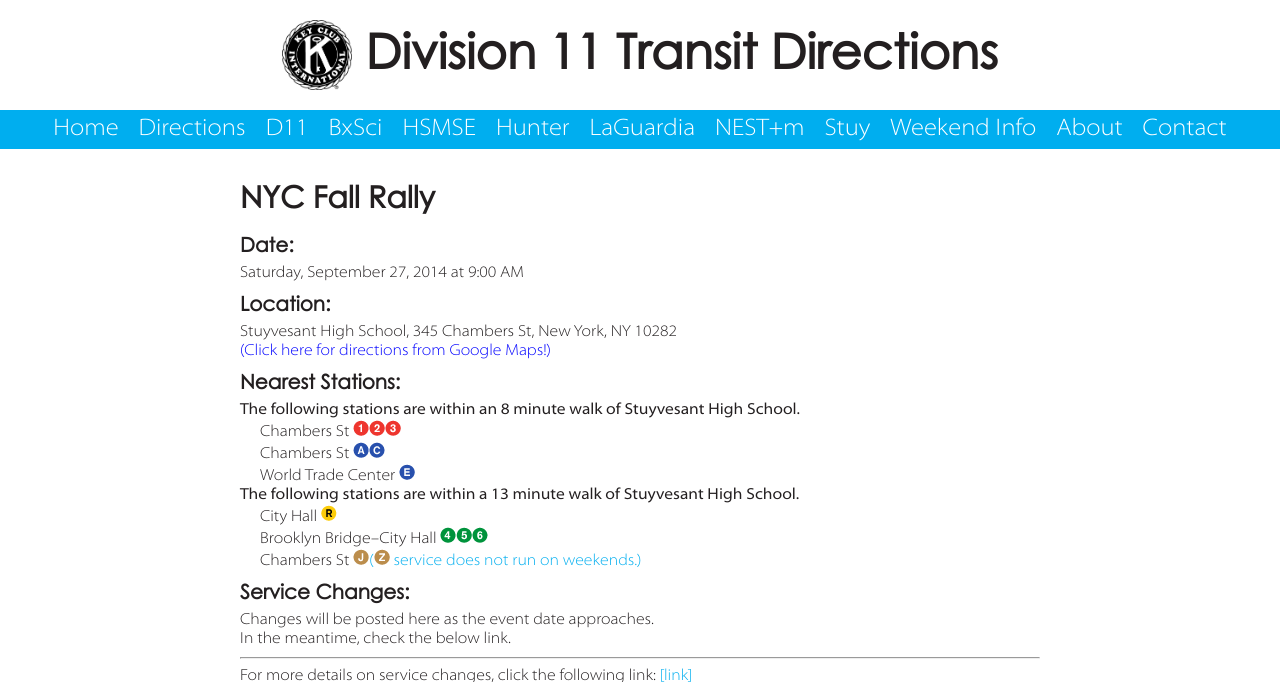
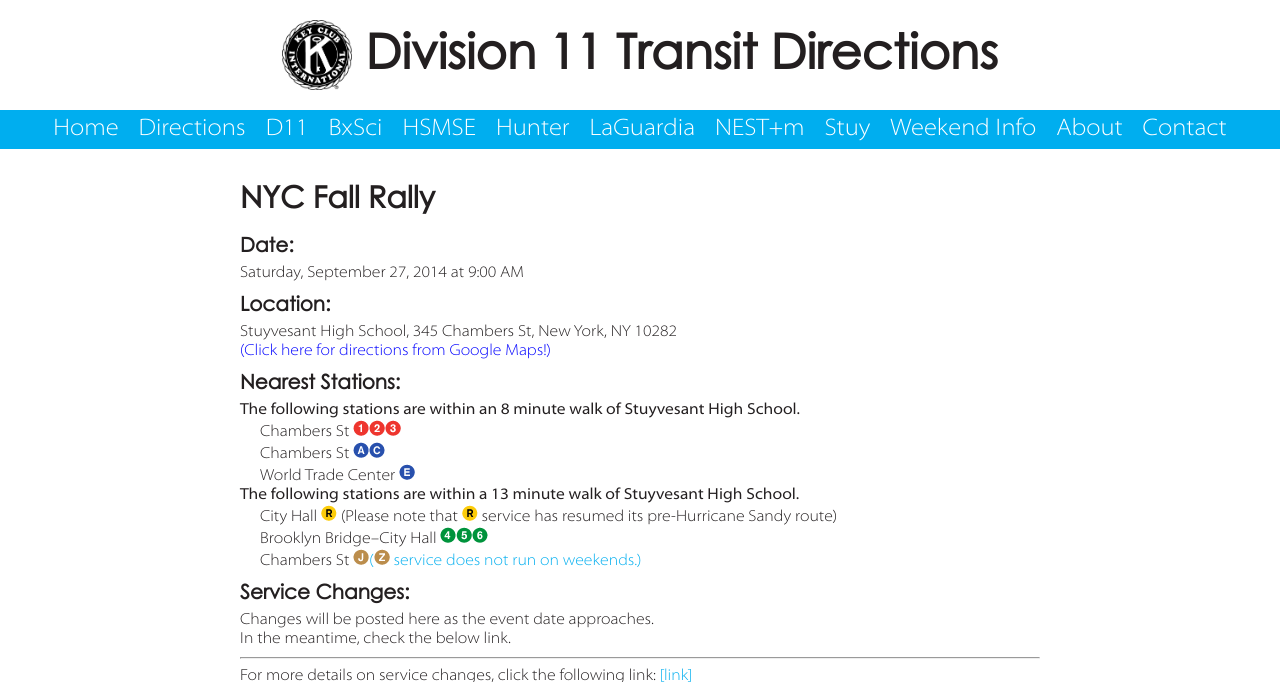
Before and after one commit to d11directions/d11directions.github.io, a Jekyll site: the page built from _posts/2014-09-27-Fall_Rally.html, in a window 1280 px wide, cut to the strip 0-682 px from the top of the page. Built offline with Jekyll 4.4.1, drawn with Linux system fonts in a browser that asks for light colours.

Commit message:
Update Fall Rally service changes

```diff
--- a/_posts/2014-09-27-Fall_Rally.html
+++ b/_posts/2014-09-27-Fall_Rally.html
@@ -11,7 +11,7 @@ nearest-stations:
     - <span class="indented-text">Chambers St <img src="/img/A.png" alt="(A)"><img src="/img/C.png" alt="(C)"></span>
     - <span class="indented-text">World Trade Center <img src="/img/E.png" alt="(E)"></span>
     - <strong>The following stations are within a 13 minute walk of Stuyvesant High School.</strong>
-    - <span class="indented-text">City Hall <img src="/img/R.png" alt="(R)"></span>
+    - <span class="indented-text">City Hall <img src="/img/R.png" alt="(R)"> (Please note that <img src="/img/R.png" alt="(R)"> service has resumed its pre-Hurricane Sandy route)</span>
     - <span class="indented-text">Brooklyn Bridge&ndash;City Hall <img src="/img/4.png" alt="(4)"><img src="/img/5.png" alt="(5)"><img src="/img/6.png" alt="(6)"></span>
     - <span class="indented-text">Chambers St <img src="/img/J.png" alt="(J)"><a href="/weekend_info/#Z">(<img src="/img/Z.png" alt="(Z)"> service does not run on weekends.)</a></span>
 changes-brief:
```
